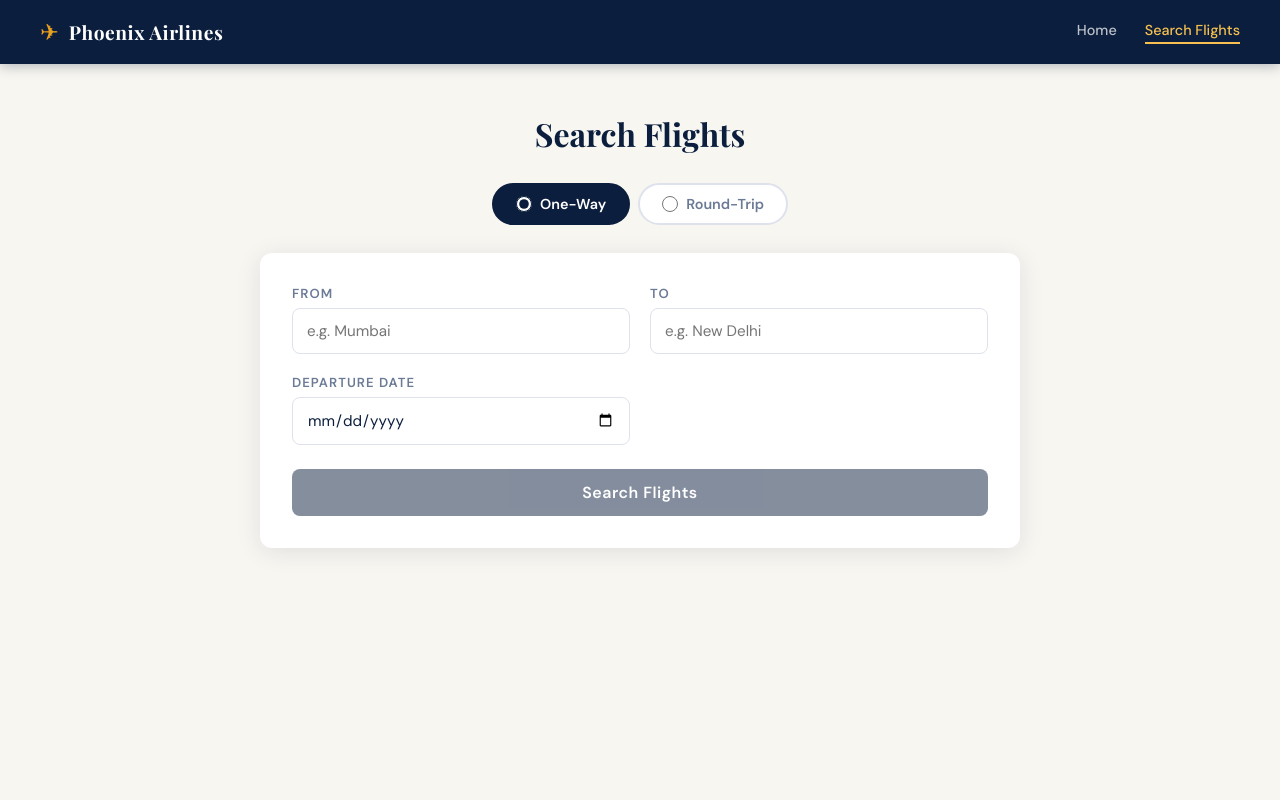
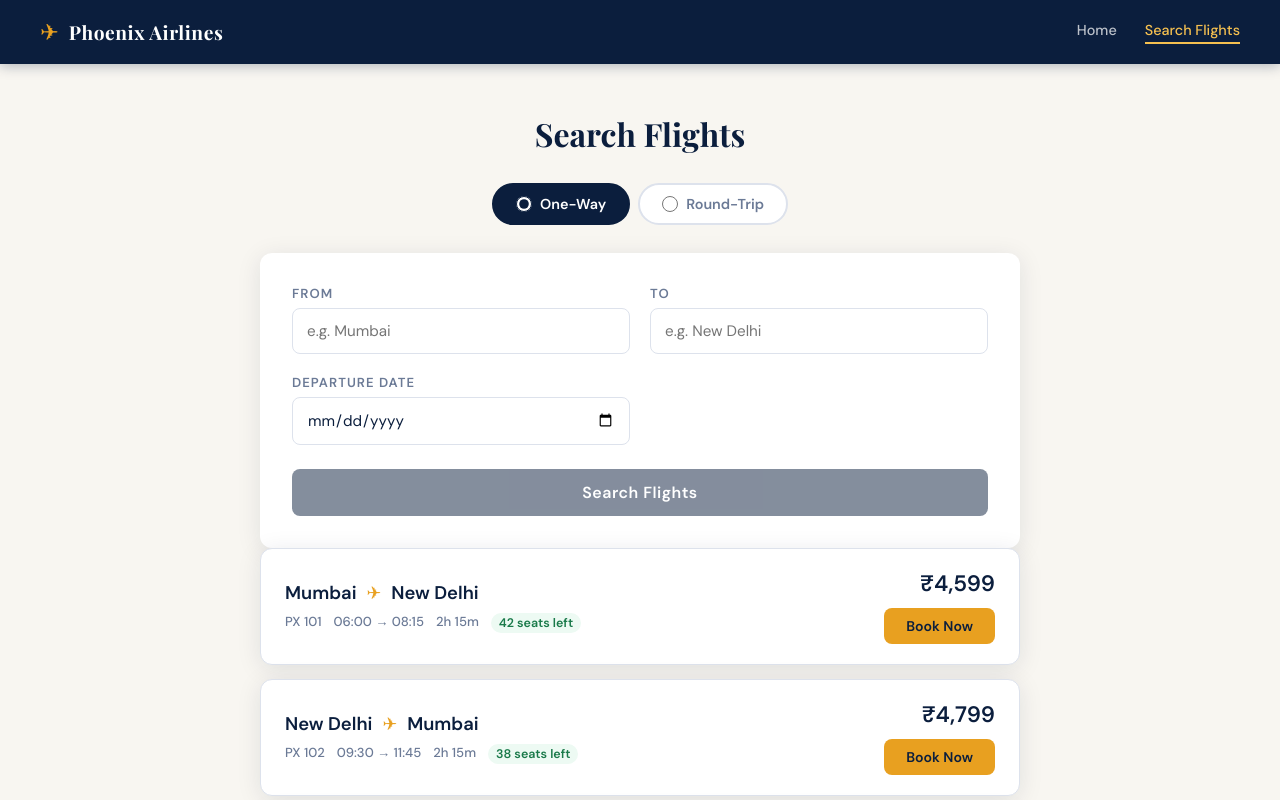
Before and after one commit to acciojob/phoenix-airlines-SHAIKADIL522, a React app: page /flight-search in a window 1280 px wide. Shown: the top 800 px of the page. Built offline with nearby package versions, Linux system fonts and the light colour scheme.

Commit message:
fix: show flights always, disable book_flight before search

```diff
--- a/src/pages/FlightSearch.jsx
+++ b/src/pages/FlightSearch.jsx
@@ -28,7 +28,7 @@ const FlightSearch = () => {
   const [errors, setErrors] = useState({});
   const [searched, setSearched] = useState(false);
 
-  // Disabled when source or destination empty — Cypress line 120 checks this
+  // Search button disabled when source or destination empty
   const isSearchDisabled = !source.trim() || !destination.trim();
 
   const validate = () => {
@@ -70,27 +70,15 @@ const FlightSearch = () => {
 
   const today = new Date().toISOString().split("T")[0];
 
-  /*
-   * KEY LOGIC:
-   * - Before search: show ALL flights so <ul><li> exist on page load
-   * - The search button is the ONLY button when flights not shown yet
-   * - After typing source+destination: search btn becomes enabled
-   * - After clicking search: show filtered results with book_flight buttons
-   *
-   * BUT Cypress test 1 line 120 says:
-   * expected '[ <button.search-btn>, 8 more... ]' to be 'disabled'
-   * It found 9 buttons — that means it's checking ALL buttons are disabled
-   * when fields are empty. So we must NOT show flight buttons initially.
-   * Show flights ONLY after search is triggered.
-   */
-  const displayedFlights = searched ? searchResults : [];
+  // Always show all flights so <li> exists on page load (Cypress line 115)
+  // After search, show filtered results
+  const displayedFlights = searched ? searchResults : FLIGHTS;
 
   return (
     <div className="search-page">
       <div className="search-container">
         <h2 className="page-title">Search Flights</h2>
 
-        {/* Trip Type — radio inputs required by Cypress */}
         <div className="trip-toggle">
           <label className="radio-label">
             <input
@@ -129,9 +117,7 @@ const FlightSearch = () => {
                 }}
                 className={errors.source ? "input-error" : ""}
               />
-              {errors.source && (
-                <span className="error-msg">{errors.source}</span>
-              )}
+              {errors.source && <span className="error-msg">{errors.source}</span>}
             </div>
 
             <div className="form-group">
@@ -147,9 +133,7 @@ const FlightSearch = () => {
                 }}
                 className={errors.destination ? "input-error" : ""}
               />
-              {errors.destination && (
-                <span className="error-msg">{errors.destination}</span>
-              )}
+              {errors.destination && <span className="error-msg">{errors.destination}</span>}
             </div>
           </div>
 
@@ -167,9 +151,7 @@ const FlightSearch = () => {
                 }}
                 className={errors.departureDate ? "input-error" : ""}
               />
-              {errors.departureDate && (
-                <span className="error-msg">{errors.departureDate}</span>
-              )}
+              {errors.departureDate && <span className="error-msg">{errors.departureDate}</span>}
             </div>
 
             {tripType === "round-trip" && (
@@ -186,14 +168,14 @@ const FlightSearch = () => {
                   }}
                   className={errors.returnDate ? "input-error" : ""}
                 />
-                {errors.returnDate && (
-                  <span className="error-msg">{errors.returnDate}</span>
-                )}
+                {errors.returnDate && <span className="error-msg">{errors.returnDate}</span>}
               </div>
             )}
           </div>
 
-          {/* Disabled when source or destination is empty */}
+          {/*
+            search-btn: disabled when source/destination empty (Cypress line 120)
+          */}
           <button
             type="submit"
             className="search-btn"
@@ -203,7 +185,12 @@ const FlightSearch = () => {
           </button>
         </form>
 
-        {/* ul always in DOM. li items only after search. */}
+        {/*
+          ul + li always in DOM (Cypress line 115 checks li on page load)
+          book_flight buttons: disabled before search, enabled after search
+          (Cypress line 120 checks ALL buttons disabled before search,
+           line 137 checks .book_flight exists after search)
+        */}
         <ul className="flights-list">
           {displayedFlights.map((flight) => (
             <li key={flight.id} className="flight-card">
@@ -224,8 +211,13 @@ const FlightSearch = () => {
                 <span className="price">
                   ₹{flight.price.toLocaleString("en-IN")}
                 </span>
+                {/*
+                  disabled before search so all buttons are disabled initially.
+                  enabled after search so .book_flight is clickable.
+                */}
                 <button
                   className="book_flight"
+                  disabled={!searched}
                   onClick={() => handleBookFlight(flight)}
                 >
                   Book Now
```
